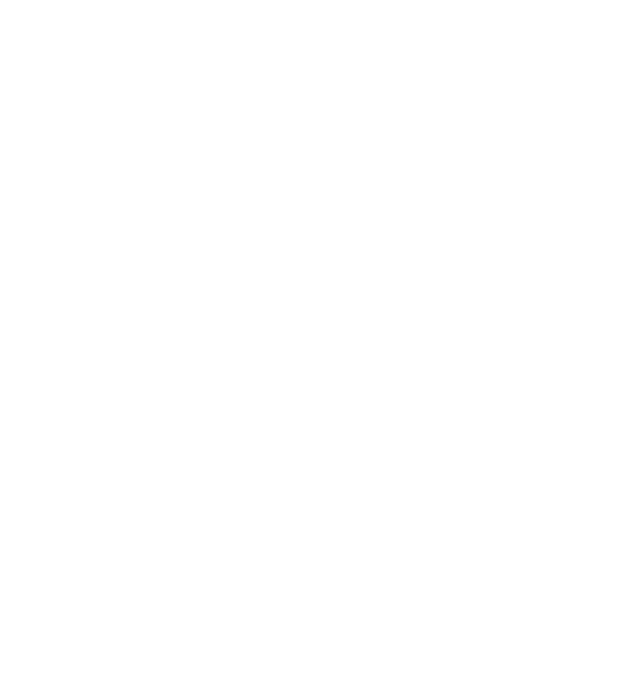
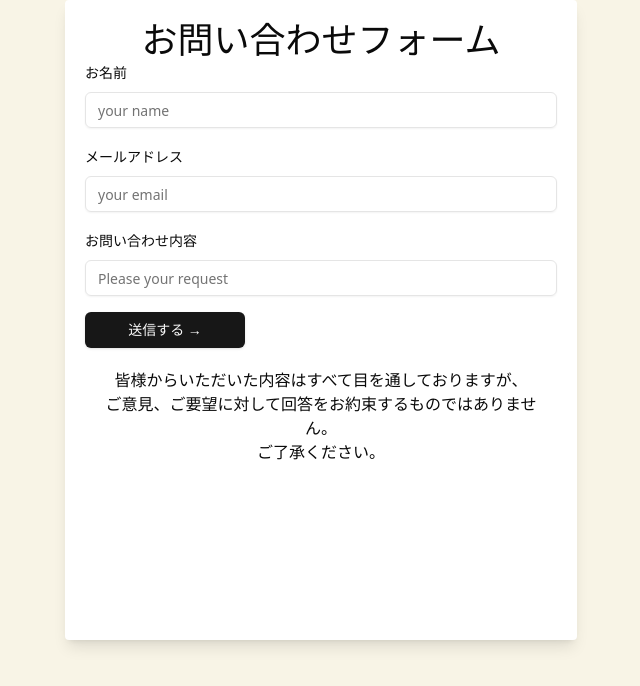
Before and after one commit to hayatonanba/meditation-program, a React (Vite) app: page /form in a window 1280 px wide. Shown: the top 686 px of the page, without its empty margins (319-959 px from the left). Built offline with nearby package versions, Linux system fonts and the light colour scheme.

Commit message:
feat: お問い合わせフォーム作成

```diff
--- a/package.json
+++ b/package.json
@@ -10,8 +10,10 @@
     "preview": "vite preview"
   },
   "dependencies": {
+    "@hookform/resolvers": "^3.9.0",
     "@radix-ui/react-dialog": "^1.1.2",
     "@radix-ui/react-icons": "^1.3.0",
+    "@radix-ui/react-label": "^2.1.0",
     "@radix-ui/react-slot": "^1.1.0",
     "@vitejs/plugin-react": "^4.3.2",
     "class-variance-authority": "^0.7.0",
@@ -21,11 +23,13 @@
     "lucide-react": "^0.447.0",
     "react": "^18.3.1",
     "react-dom": "^18.3.1",
+    "react-hook-form": "^7.53.0",
     "react-icons": "^5.3.0",
     "react-router-dom": "^6.26.2",
     "swiper": "^11.1.14",
     "tailwind-merge": "^2.5.3",
-    "tailwindcss-animate": "^1.0.7"
+    "tailwindcss-animate": "^1.0.7",
+    "zod": "^3.23.8"
   },
   "devDependencies": {
     "@eslint/js": "^9.11.1",
--- a/src/components/Footer/form.tsx
+++ b/src/components/Footer/form.tsx
@@ -1,11 +1,70 @@
+import { zodResolver } from "@hookform/resolvers/zod";
+import { useForm, SubmitHandler } from "react-hook-form";
+import { Form, FormItem, FormLabel, FormControl, FormMessage } from "@/components/ui/form";
+import { Input } from "@/components/ui/input";
+import { Button } from "@/components/ui/button";
+import { validation } from "@/utils/validationSchema";
+import { ReactNode } from "react";
 
-
-const Form = () => {
-  return (
-    <div>
-
-    </div>
-  )
+interface Questionform {
+  name: string;
+  email: string;
+  content: string;
 }
 
-export default Form;
+const FormQ = () => {
+    const form = useForm();
+    const { register, handleSubmit, formState: { errors } } = useForm<Questionform>({
+        mode: "onChange",
+        resolver: zodResolver(validation),
+    });
+
+    const onSubmit: SubmitHandler<Questionform> = (deta: Questionform) => {
+        console.log(deta);
+    };
+
+  return (
+    <div className="bg-[#f8f4e6] h-screen">
+        <div className="bg-white shadow-lg rounded-sm w-[40%] mx-auto h-[80%] p-5">
+        <Form {...form}>
+            <form onSubmit={handleSubmit(onSubmit)}>
+                <h1 className="text-center text-4xl">お問い合わせフォーム</h1>
+
+                    <FormItem className="mb-4">
+                    <FormLabel htmlFor="name">お名前</FormLabel>
+                    <FormControl>
+                        <Input placeholder="your name" id="name" type="text" {...register("name")} />
+                    </FormControl>
+                    <FormMessage>{errors.name?.message as ReactNode}</FormMessage>
+                    </FormItem>
+
+                    <FormItem className="mb-4">
+                    <FormLabel htmlFor="email">メールアドレス</FormLabel>
+                    <FormControl>
+                        <Input placeholder="your email" id="email" type="email" {...register("email")} />
+                    </FormControl>
+                    <FormMessage>{errors.email?.message as ReactNode}</FormMessage>
+                    </FormItem>
+
+                    <FormItem className="mb-4">
+                    <FormLabel htmlFor="content">お問い合わせ内容</FormLabel>
+                    <FormControl>
+                        <Input placeholder="Please your request" id="content" type="text" {...register("content")} />
+                    </FormControl>
+                    <FormMessage>{errors.content?.message as ReactNode}</FormMessage>
+                    </FormItem>
+
+                <Button className="w-40" type="submit">送信する →</Button>
+
+                <p className="text-center p-5">
+                    皆様からいただいた内容はすべて目を通しておりますが、<br />
+                    ご意見、ご要望に対して回答をお約束するものではありません。<br />
+                    ご了承ください。
+                </p>
+            </form>
+        </Form></div>
+    </div>
+  );
+};
+
+export default FormQ;
--- a/src/components/ui/button.tsx
+++ b/src/components/ui/button.tsx
@@ -5,7 +5,7 @@
 import { cn } from "@/lib/utils"
 
 const buttonVariants = cva(
-  "inline-flex items-center justify-center whitespace-nowrap rounded-md text-sm font-medium transition-colors focus-visible:outline-none focus-visible:ring-1 focus-visible:ring-ring disabled:pointer-events-none disabled:opacity-50",
+  "inline-flex items-center justify-center gap-2 whitespace-nowrap rounded-md text-sm font-medium ring-offset-background transition-colors focus-visible:outline-none focus-visible:ring-2 focus-visible:ring-ring focus-visible:ring-offset-2 disabled:pointer-events-none disabled:opacity-50 [&_svg]:pointer-events-none [&_svg]:size-4 [&_svg]:shrink-0",
   {
     variants: {
       variant: {
--- /dev/null
+++ b/src/components/ui/form.tsx
@@ -0,0 +1,176 @@
+import * as React from "react"
+import * as LabelPrimitive from "@radix-ui/react-label"
+import { Slot } from "@radix-ui/react-slot"
+import {
+  Controller,
+  ControllerProps,
+  FieldPath,
+  FieldValues,
+  FormProvider,
+  useFormContext,
+} from "react-hook-form"
+
+import { cn } from "@/lib/utils"
+import { Label } from "@/components/ui/label"
+
+const Form = FormProvider
+
+type FormFieldContextValue<
+  TFieldValues extends FieldValues = FieldValues,
+  TName extends FieldPath<TFieldValues> = FieldPath<TFieldValues>
+> = {
+  name: TName
+}
+
+const FormFieldContext = React.createContext<FormFieldContextValue>(
+  {} as FormFieldContextValue
+)
+
+const FormField = <
+  TFieldValues extends FieldValues = FieldValues,
+  TName extends FieldPath<TFieldValues> = FieldPath<TFieldValues>
+>({
+  ...props
+}: ControllerProps<TFieldValues, TName>) => {
+  return (
+    <FormFieldContext.Provider value={{ name: props.name }}>
+      <Controller {...props} />
+    </FormFieldContext.Provider>
+  )
+}
+
+const useFormField = () => {
+  const fieldContext = React.useContext(FormFieldContext)
+  const itemContext = React.useContext(FormItemContext)
+  const { getFieldState, formState } = useFormContext()
+
+  const fieldState = getFieldState(fieldContext.name, formState)
+
+  if (!fieldContext) {
+    throw new Error("useFormField should be used within <FormField>")
+  }
+
+  const { id } = itemContext
+
+  return {
+    id,
+    name: fieldContext.name,
+    formItemId: `${id}-form-item`,
+    formDescriptionId: `${id}-form-item-description`,
+    formMessageId: `${id}-form-item-message`,
+    ...fieldState,
+  }
+}
+
+type FormItemContextValue = {
+  id: string
+}
+
+const FormItemContext = React.createContext<FormItemContextValue>(
+  {} as FormItemContextValue
+)
+
+const FormItem = React.forwardRef<
+  HTMLDivElement,
+  React.HTMLAttributes<HTMLDivElement>
+>(({ className, ...props }, ref) => {
+  const id = React.useId()
+
+  return (
+    <FormItemContext.Provider value={{ id }}>
+      <div ref={ref} className={cn("space-y-2", className)} {...props} />
+    </FormItemContext.Provider>
+  )
+})
+FormItem.displayName = "FormItem"
+
+const FormLabel = React.forwardRef<
+  React.ElementRef<typeof LabelPrimitive.Root>,
+  React.ComponentPropsWithoutRef<typeof LabelPrimitive.Root>
+>(({ className, ...props }, ref) => {
+  const { error, formItemId } = useFormField()
+
+  return (
+    <Label
+      ref={ref}
+      className={cn(error && "text-destructive", className)}
+      htmlFor={formItemId}
+      {...props}
+    />
+  )
+})
+FormLabel.displayName = "FormLabel"
+
+const FormControl = React.forwardRef<
+  React.ElementRef<typeof Slot>,
+  React.ComponentPropsWithoutRef<typeof Slot>
+>(({ ...props }, ref) => {
+  const { error, formItemId, formDescriptionId, formMessageId } = useFormField()
+
+  return (
+    <Slot
+      ref={ref}
+      id={formItemId}
+      aria-describedby={
+        !error
+          ? `${formDescriptionId}`
+          : `${formDescriptionId} ${formMessageId}`
+      }
+      aria-invalid={!!error}
+      {...props}
+    />
+  )
+})
+FormControl.displayName = "FormControl"
+
+const FormDescription = React.forwardRef<
+  HTMLParagraphElement,
+  React.HTMLAttributes<HTMLParagraphElement>
+>(({ className, ...props }, ref) => {
+  const { formDescriptionId } = useFormField()
+
+  return (
+    <p
+      ref={ref}
+      id={formDescriptionId}
+      className={cn("text-[0.8rem] text-muted-foreground", className)}
+      {...props}
+    />
+  )
+})
+FormDescription.displayName = "FormDescription"
+
+const FormMessage = React.forwardRef<
+  HTMLParagraphElement,
+  React.HTMLAttributes<HTMLParagraphElement>
+>(({ className, children, ...props }, ref) => {
+  const { error, formMessageId } = useFormField()
+  const body = error ? String(error?.message) : children
+
+  if (!body) {
+    return null
+  }
+
+  return (
+    <p
+      ref={ref}
+      id={formMessageId}
+      className={cn("text-[0.8rem] font-medium text-destructive", className)}
+      {...props}
+    >
+      {body}
+    </p>
+  )
+})
+FormMessage.displayName = "FormMessage"
+
+export {
+  useFormField,
+  Form,
+  FormItem,
+  FormLabel,
+  FormControl,
+  FormDescription,
+  FormMessage,
+  FormField,
+}
--- /dev/null
+++ b/src/components/ui/input.tsx
@@ -0,0 +1,25 @@
+import * as React from "react"
+
+import { cn } from "@/lib/utils"
+
+export interface InputProps
+  extends React.InputHTMLAttributes<HTMLInputElement> {}
+
+const Input = React.forwardRef<HTMLInputElement, InputProps>(
+  ({ className, type, ...props }, ref) => {
+    return (
+      <input
+        type={type}
+        className={cn(
+          "flex h-9 w-full rounded-md border border-input bg-transparent px-3 py-1 text-sm shadow-sm transition-colors file:border-0 file:bg-transparent file:text-sm file:font-medium file:text-foreground placeholder:text-muted-foreground focus-visible:outline-none focus-visible:ring-1 focus-visible:ring-ring disabled:cursor-not-allowed disabled:opacity-50",
+          className
+        )}
+        ref={ref}
+        {...props}
+      />
+    )
+  }
+)
+Input.displayName = "Input"
+
+export { Input }
--- /dev/null
+++ b/src/components/ui/label.tsx
@@ -0,0 +1,24 @@
+import * as React from "react"
+import * as LabelPrimitive from "@radix-ui/react-label"
+import { cva, type VariantProps } from "class-variance-authority"
+
+import { cn } from "@/lib/utils"
+
+const labelVariants = cva(
+  "text-sm font-medium leading-none peer-disabled:cursor-not-allowed peer-disabled:opacity-70"
+)
+
+const Label = React.forwardRef<
+  React.ElementRef<typeof LabelPrimitive.Root>,
+  React.ComponentPropsWithoutRef<typeof LabelPrimitive.Root> &
+    VariantProps<typeof labelVariants>
+>(({ className, ...props }, ref) => (
+  <LabelPrimitive.Root
+    ref={ref}
+    className={cn(labelVariants(), className)}
+    {...props}
+  />
+))
+Label.displayName = LabelPrimitive.Root.displayName
+
+export { Label }
--- /dev/null
+++ b/src/utils/validationSchema.ts
@@ -0,0 +1,14 @@
+import { z } from "zod"
+
+export const validation = z.object({
+    name: z
+        .string()
+        .min(4, "4文字以上で入力してください"),
+    email: z
+        .string()
+        .min(4, "4文字以上で入力してください")
+        .email("正しいEmailを入力してください"),
+    content: z
+        .string()
+        .min(10, "10文字以上で入力してください")
+})
```
Also changed, not shown: 1 other file (tests, documents, lock files or other folders).
